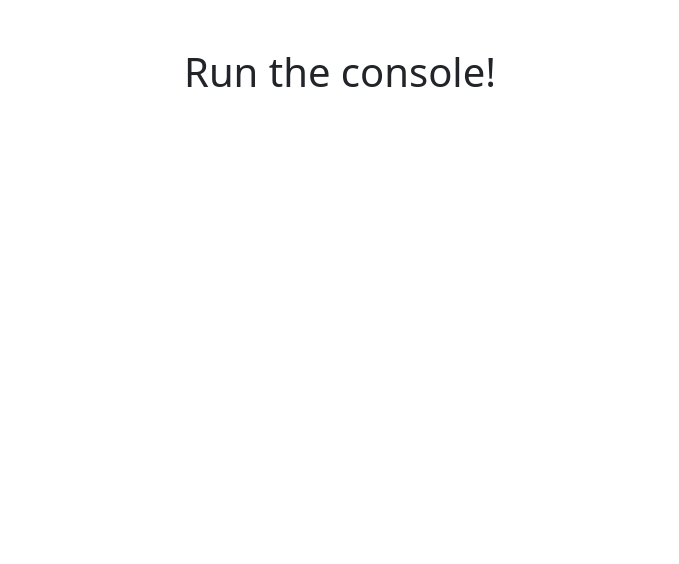
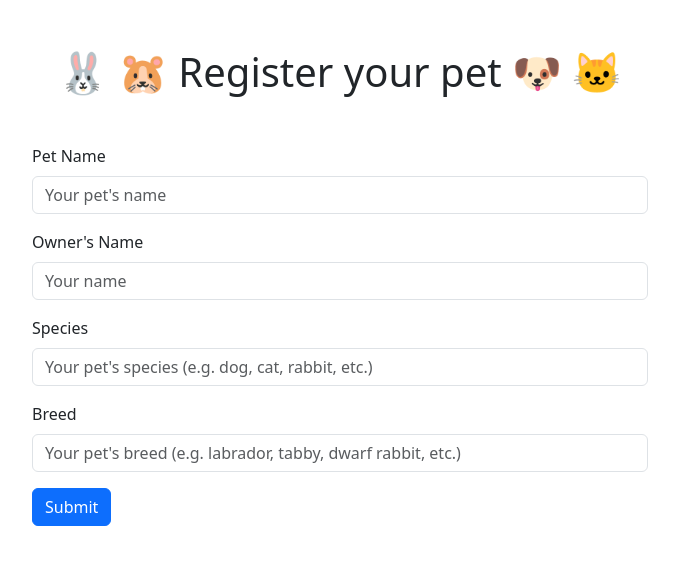
Before and after one commit to bertcoscia/Epicode-W7D1, a plain HTML site: page index.html in a window 1280 px wide. Shown: the whole page, without its empty margins (300-979 px from the left). Drawn offline with nearby package versions, Linux system fonts and the light colour scheme.

Commit message:
adds form

```diff
--- a/index.html
+++ b/index.html
@@ -4,13 +4,44 @@
 <head>
     <meta charset="utf-8">
     <meta name="viewport" content="width=device-width, initial-scale=1">
-    <title>Bootstrap demo</title>
+    <title>Epicode - W7D1</title>
     <link href="https://cdn.jsdelivr.net/npm/bootstrap@5.3.3/dist/css/bootstrap.min.css" rel="stylesheet"
         integrity="sha384-QWTKZyjpPEjISv5WaRU9OFeRpok6YctnYmDr5pNlyT2bRjXh0JMhjY6hW+ALEwIH" crossorigin="anonymous">
+
+    <style>
+        .container {
+            width: 50%;
+        }
+    </style>
 </head>
 
 <body>
-    <h1 class="text-center my-5">Run the console!</h1>
+    <h1 class="text-center my-5">&#128048; &#128057; Register your pet &#128054; &#128049;</h1>
+
+
+    <div class="container">
+        <form>
+            <div class="mb-3">
+                <label for="petName" class="form-label">Pet Name</label>
+                <input type="email" class="form-control" id="petName" aria-describedby="emailHelp" placeholder="Your pet&apos;s name">
+            </div>
+            <div class="mb-3">
+                <label for="ownerName" class="form-label">Owner&apos;s Name</label>
+                <input type="password" class="form-control" id="ownerName" placeholder="Your name">
+            </div>
+            <div class="mb-3">
+                <label for="species" class="form-label">Species</label>
+                <input type="password" class="form-control" id="species" placeholder="Your pet&apos;s species &#40;e.g. dog, cat, rabbit, etc.&#41;">
+            </div>
+            <div class="mb-3">
+                <label for="breed" class="form-label">Breed</label>
+                <input type="password" class="form-control" id="breed"
+                    placeholder="Your pet&apos;s breed &#40;e.g. labrador, tabby, dwarf rabbit, etc.&#41;">
+            </div>
+            <button type="submit" class="btn btn-primary">Submit</button>
+        </form>
+    </div>
+
     <script src="https://cdn.jsdelivr.net/npm/@popperjs/core@2.11.8/dist/umd/popper.min.js"
         integrity="sha384-I7E8VVD/ismYTF4hNIPjVp/Zjvgyol6VFvRkX/vR+Vc4jQkC+hVqc2pM8ODewa9r" crossorigin="anonymous"></script>
     <script src="https://cdn.jsdelivr.net/npm/bootstrap@5.3.3/dist/js/bootstrap.min.js"
```
Also changed, not shown: assets/js/script.js (+6 -6 lines).
